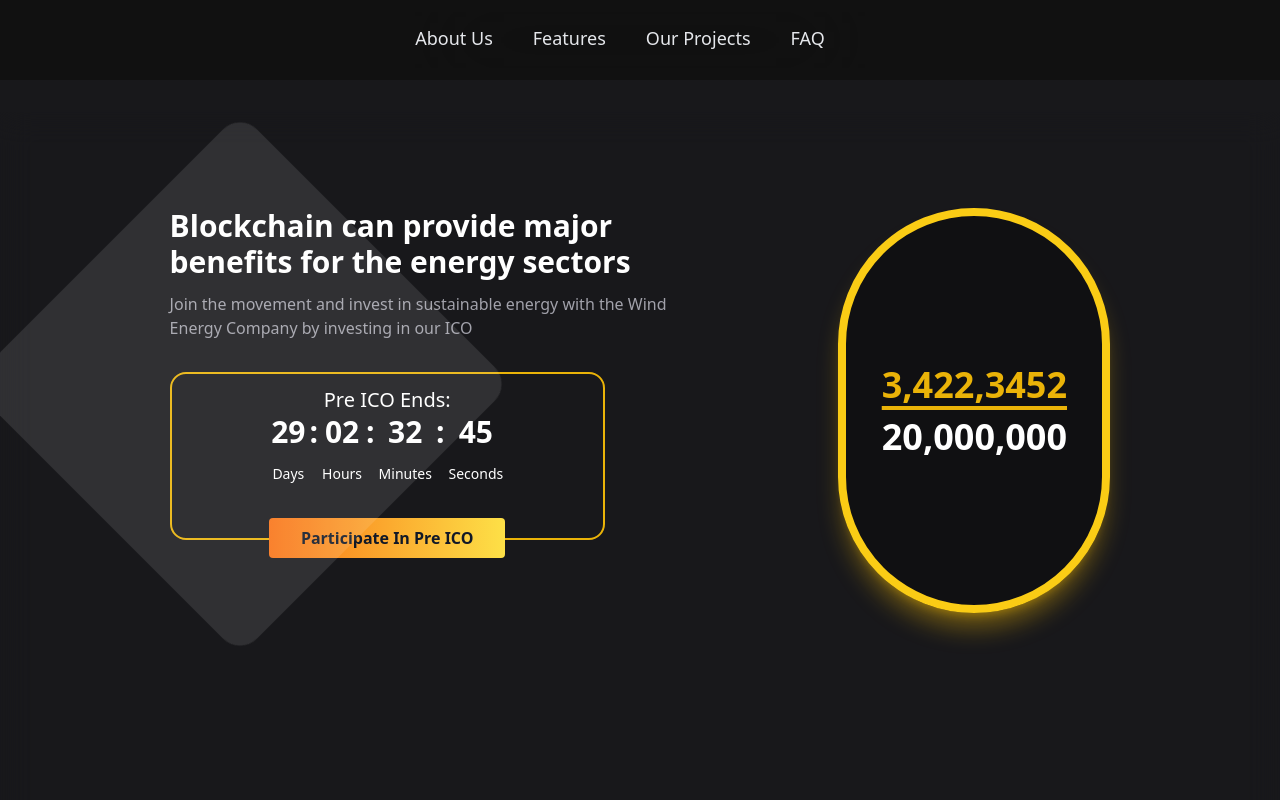
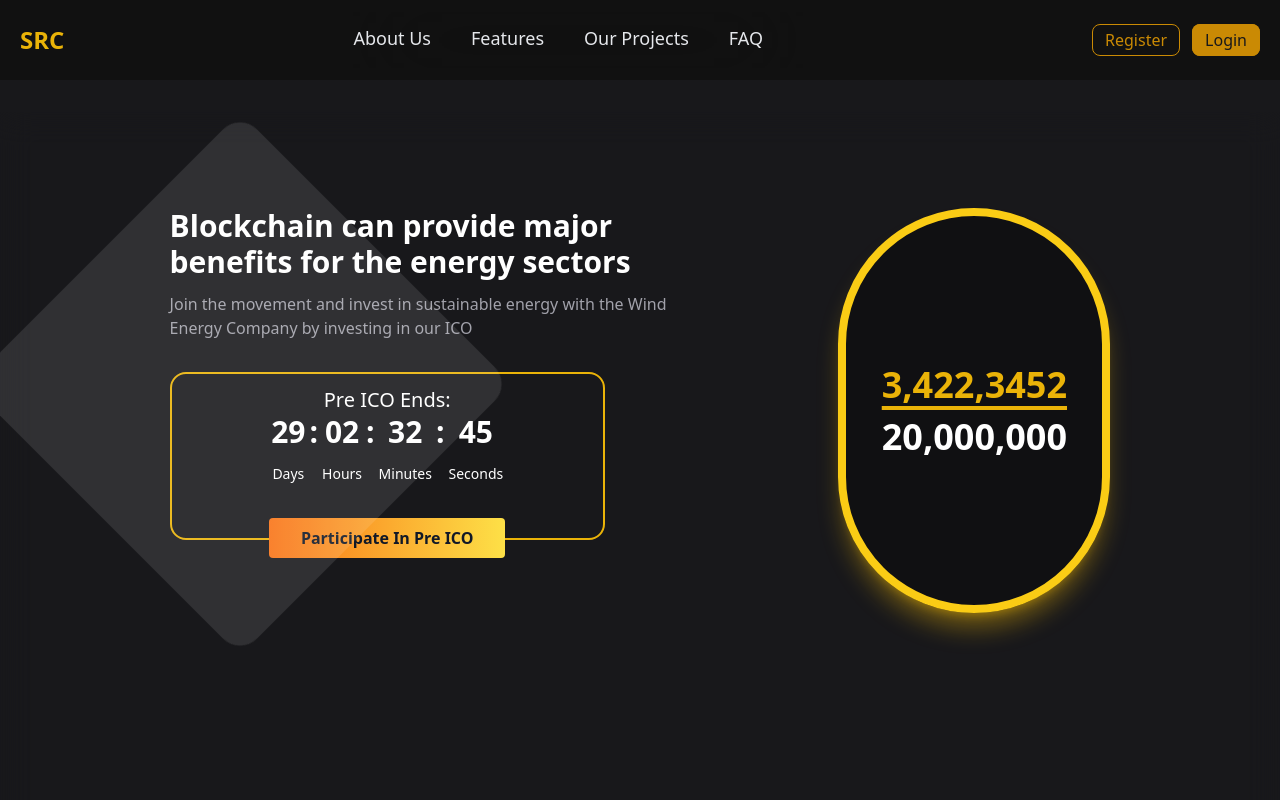
Before and after one commit to centrelocusdev/src, a React (Create React App) app: page / in a window 1280 px wide. Shown: the top 800 px of the page. Built offline with nearby package versions, Linux system fonts and the light colour scheme.

Commit message:
fixing login signup buttons

```diff
--- a/src/components/Navbar.jsx
+++ b/src/components/Navbar.jsx
@@ -4,52 +4,94 @@ import { useNavigate } from "react-router-dom";
 import { FaBars } from "react-icons/fa";
 
 const Navbar = () => {
-    const navigate = useNavigate()
-    const [sidebar, setSidebar] = useState(false)
+  const navigate = useNavigate();
+  const [sidebar, setSidebar] = useState(false);
   const handleClick = () => {
-        setSidebar((prev) => !prev)
-    }
+    setSidebar((prev) => !prev);
+  };
 
   const navItems = [
     {
-            name: 'About Us',
-            url: '/dashboard'
-        }, {
-            name: 'Features',
-            url: '/buy-tokens'
-        }, {
-            name: 'Our Projects',
-            url: '/ico-distribution'
-        }, {
-            name: 'FAQ',
-            url: '/transctions'
-        }
-    ]
+      name: "About Us",
+      url: "/dashboard",
+    },
+    {
+      name: "Features",
+      url: "/buy-tokens",
+    },
+    {
+      name: "Our Projects",
+      url: "/ico-distribution",
+    },
+    {
+      name: "FAQ",
+      url: "/transctions",
+    },
+  ];
 
   return (
     <div className="w-full bg-[#111] py-3 shadow-lg">
-            <div className="flex flex-wrap flex-col md:flex-row justify-between">
-
-            <button onClick={handleClick} className="cursor-pointer md:hidden float-right m-5 right-0 relative text-white w-fit" >
+      <div className="flex flex-wrap flex-col md:flex-row justify-between md:items-center md:px-5">
+        <div className="flex items-center">
+          <button
+            onClick={handleClick}
+            className="cursor-pointer md:hidden float-right m-5 right-0 relative text-white w-fit"
+          >
             <FaBars />
           </button>
-                <ul className={`bg-[#111] z-10 h-screenlist-none md:ml-auto md:mr-auto md:flex text-gray-200  text-lg text-left md:static fixed h-full md:w-auto md:bg-[transparent] bg-zinc-900 right-0 top-0 md:space-y-0 overflow-hidden transition-all ${
+          <h2 className="text-2xl text-yellow-500 font-bold uppercase">src</h2>
+        </div>
+        <ul
+          className={`bg-[#111] z-10 h-screenlist-none md:flex text-gray-200  text-lg text-left md:static fixed h-full md:w-auto md:bg-[transparent] bg-zinc-900 right-0 top-0 md:space-y-0 overflow-hidden transition-all ${
             sidebar ? "w-[200px]" : "w-0"
           } md:pt-0 pt-10`}
           style={{
             backdropFilter: "blur(50px)",
-                }}>
-                    {
-                        navItems.map(({name, url}, index) => (
+          }}
+        >
+          {navItems.map(({ name, url }, index) => (
             <li key={index}>
-                                <button onClick={() => navigate(url)} className="mr-10 md:px-0 px-5 md:border-b-4 border-b-2 border-zinc-700 w-full lg:w-fit lg:border-transparent hover:border-yellow-500 hover:text-yellow-500 py-3 text-left">{name}</button>
+              <button
+                onClick={() => navigate(url)}
+                className="mr-10 md:px-0 px-5 md:border-b-4 border-b-2 border-zinc-700 w-full lg:w-fit lg:border-transparent hover:border-yellow-500 hover:text-yellow-500 py-3 text-left"
+              >
+                {name}
+              </button>
             </li>
-                        ))
-                    }
+          ))}
+          <li className="text-zinc-200 flex flex-col mx-3 gap-4 md:hidden block mt-5">
+            <a
+              href="/register"
+              className="text-center border border-yellow-600 rounded-lg px-3 py-1 text-yellow-600 hover:bg-yellow-600 hover:text-zinc-900"
+            >
+              Register
+            </a>
+            <a
+              href="/login"
+              className="text-center border border-yellow-600 bg-yellow-600 text-zinc-900 rounded-lg px-3 py-1 hover:bg-transparent hover:text-yellow-600 hover:border-yellow-600"
+            >
+              Login
+            </a>
+          </li>
         </ul>
+
+        <div className="text-zinc-200 flex gap-4 md:block hidden">
+          <a
+            href="/register"
+            className="border border-yellow-600 rounded-lg px-3 py-1 text-yellow-600 hover:bg-yellow-600 hover:text-zinc-900"
+          >
+            Register
+          </a>
+          <a
+            href="/login"
+            className="ml-3 border border-yellow-600 bg-yellow-600 text-zinc-900 rounded-lg px-3 py-1 hover:bg-transparent hover:text-yellow-600 hover:border-yellow-600"
+          >
+            Login
+          </a>
         </div>
       </div>
-    )
-}
+    </div>
+  );
+};
 
-export default Navbar
+export default Navbar;
```
Lines whose indentation alone changed are shown as unchanged.
